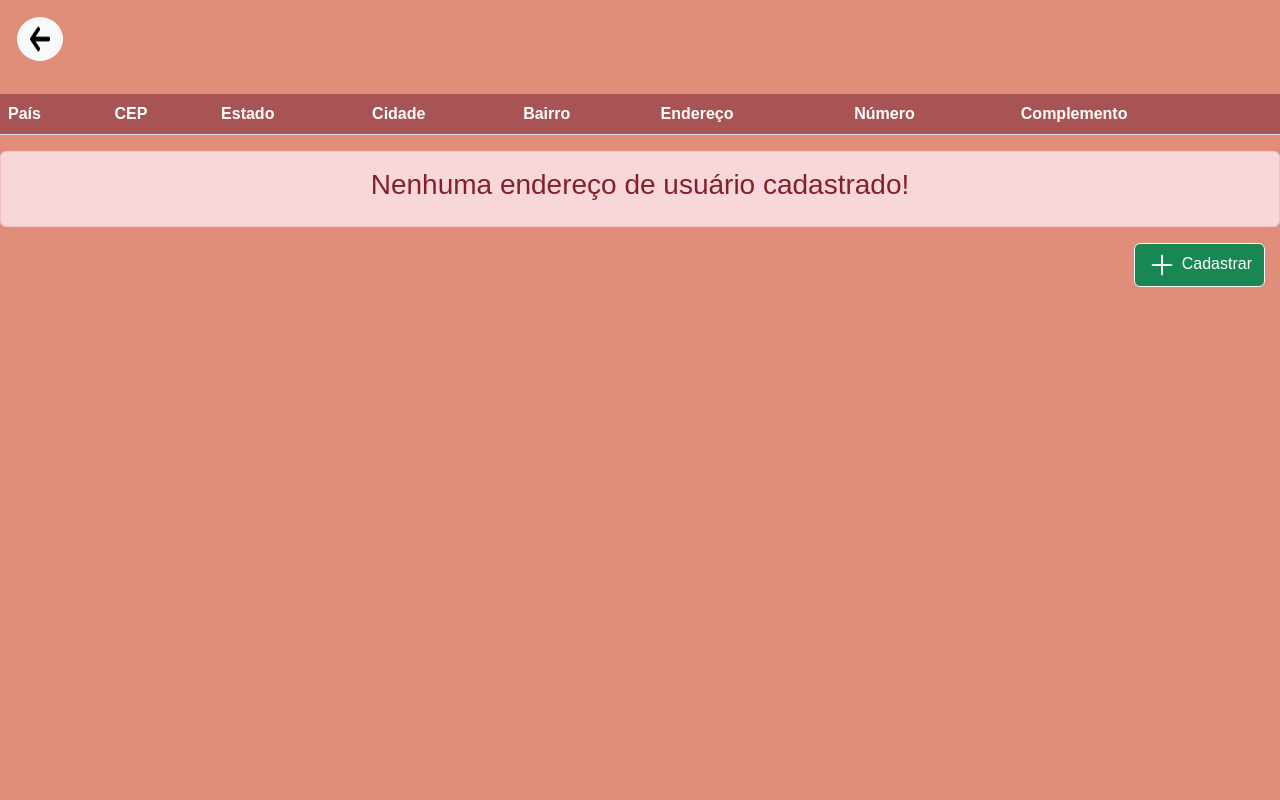
After one commit to JoseChacon01/emac_sis, a Django app: page /endereco/ in a window 1280 px wide. The commit adds this page. Run offline with Django 4.2, Linux system fonts and the light colour scheme; a user stored in the database is signed in; data comes from the database, SQL or seed files in the repository; lists and menus that the app fills with data are empty; parts of the project's set-up code (start-up, migrations or seed data) failed here and were passed over.

Commit message:
Crud endereço e adribuição aos devidos usuarios

```diff
--- a/core/models.py
+++ b/core/models.py
@@ -62,12 +62,17 @@ class Bairro(models.Model):
      cidade = models.ForeignKey(Cidade, on_delete=models.PROTECT)
 
 class Endereco(models.Model):
+    pais_nac = models.CharField('Pais_nac', max_length=120)
+    cep = models.IntegerField('CEP')
+    estado_nac = models.CharField('Estado_nac', max_length=120)
+    cidade_nac = models.CharField('Cidade_nac', max_length=120)
+    bairro_nac = models.CharField('Bairro_nac', max_length=80)
     cep = models.IntegerField('CEP')
     endereco = models.CharField('endereco', max_length=120)
     numero = models.IntegerField('Numero')
     complemento = models.CharField('Complemento', max_length=200, null=True)
     usuario = models.ForeignKey(Usuario, on_delete=models.PROTECT)
-    bairro = models.ForeignKey(Bairro, on_delete=models.PROTECT)
+
 
 
 
--- a/core/views.py
+++ b/core/views.py
@@ -9,9 +9,11 @@ from django.contrib.auth.forms import UserCreationForm #Registro: UserCreationFo
 from .forms import  CategoriaForm
 from django.contrib.auth.models import User
 from django.contrib import messages
-from .models import Categorias, Usuario
+from .models import Categorias, Usuario, Endereco
 from .forms import UsuarioForm
+from .forms import EnderecoForm
 #from .forms import UsuarioForm
+
 
 
 def detalhe_noticia (resquest):
@@ -138,6 +140,7 @@ def dados(request, id):
 
 
 #Categoria
+@login_required
 def listar_categoria(request):
     categoria = Categorias.objects.all()
     contexto = {
@@ -146,7 +149,7 @@ def listar_categoria(request):
     return render (request, 'categoria.html', contexto)
 
 
-
+@login_required
 def cadastrar_categoria(request):
     form = CategoriaForm(request.POST or None)
 
@@ -160,7 +163,7 @@ def cadastrar_categoria(request):
     return render(request, 'categoria_cadastrar.html', contexto)
 
 
-
+@login_required
 def editar_categoria(request, id): #EDITAR nome da categoria
     categoria = Categorias.objects.get(pk=id)
 
@@ -177,8 +180,63 @@ def editar_categoria(request, id): #EDITAR nome da categoria
     return render (request, 'categoria_cadastrar.html', contexto)
 
 
-
+@login_required
 def remover_categoria(request, id):
     categoria = Categorias.objects.get(pk=id)
     categoria.delete()
     return redirect('listar_categoria')
+
+
+
+
+
+
+
+
+#Endereçooo
+@login_required
+def listar_endereco(request):
+    endereco = Endereco.objects.filter(usuario=request.user)
+    contexto = {
+        'todos_endereco': endereco
+    }
+    return render (request, 'endereco.html', contexto)
+
+
+@login_required
+def cadastrar_endereco(request):
+    form = EnderecoForm(request.POST or None)
+    if form.is_valid():
+        endereco = form.save(commit=False)
+        endereco.usuario = request.user
+        endereco.save()
+        return redirect('listar_endereco')
+
+    contexto = {
+        'form_endereco': form
+    }
+    return render(request, 'endereco_cadastrar.html', contexto)
+
+
+@login_required
+def editar_endereco(request, id): #EDITAR nome da categoria
+    endereco = Endereco.objects.get(pk=id)
+
+    form = EnderecoForm(request.POST or None, instance=endereco)
+
+    if form.is_valid():
+        form.save()
+        return redirect('listar_endereco')
+
+    contexto = {
+        'form_endereco': form
+    }
+
+    return render (request, 'endereco_cadastrar.html', contexto)
+
+
+@login_required
+def remover_endereco(request, id):
+    endereco = Endereco.objects.get(pk=id)
+    endereco.delete()
+    return redirect('listar_endereco')
--- a/emac_sis/urls.py
+++ b/emac_sis/urls.py
@@ -18,6 +18,7 @@ from django.contrib import admin
 from django.urls import path
 from core.views import home, perfil, autenticacao, desconectar, cadastro_manual, registro, pagina_usuarios, dados, pesquisadores
 from core.views import listar_categoria, cadastrar_categoria, editar_categoria, remover_categoria
+from core.views import listar_endereco, cadastrar_endereco, editar_endereco, remover_endereco
 from core.views import noticias, detalhe_noticia
 
 urlpatterns = [
@@ -40,8 +41,15 @@ urlpatterns = [
     path('logout/', desconectar, name='logout'),
 
 
+
     path('categoria/', listar_categoria, name='listar_categoria'),#Categoria
     path('categoria_cadastrar/', cadastrar_categoria, name='cadastrar_categoria'),
     path('categoria_editar/<int:id>/', editar_categoria, name='editar_categoria'),
     path('categoria_remover/<int:id>/', remover_categoria, name='remover_categoria'),
+
+
+    path('endereco/', listar_endereco, name='listar_endereco'),#Endereço
+    path('endereco_cadastrar/', cadastrar_endereco, name='cadastrar_endereco'),
+    path('endereco_editar/<int:id>/', editar_endereco, name='editar_endereco'),
+    path('endereco_remover/<int:id>/', remover_endereco, name='remover_endereco'),
 ]
--- /dev/null
+++ b/templates/endereco.html
@@ -0,0 +1,93 @@
+{% load static %}
+
+<!DOCTYPE html>
+<html lang="en">
+<head>
+    <meta charset="UTF-8">
+    <meta http-equiv="X-UA-Compatible" content="IE=edge">
+    <meta name="viewport" content="width=device-width, initial-scale=1.0">
+    <title>EMAC - Endereço</title>
+    <link rel="shortcut icon" href="{% static 'img/logo2.png' %}" type="image/x-icon">
+    <link href="https://cdn.jsdelivr.net/npm/bootstrap@5.2.0/dist/css/bootstrap.min.css" rel="stylesheet" integrity="sha384-gH2yIJqKdNHPEq0n4Mqa/HGKIhSkIHeL5AyhkYV8i59U5AR6csBvApHHNl/vI1Bx" crossorigin="anonymous">
+    <style type="text/css">
+
+body {
+  padding: 0;
+  margin: 0;
+  height: 100vh;
+  width: 100%;
+  position: relative;
+  background-color: #E08E79;
+  background-size: cover;
+  background-repeat: repeat;
+  font-family: Arial, Helvetica, sans-serif;
+}
+        .center
+        {
+   text-align: right;
+        }
+        .cent
+        {
+   text-align: center;
+        }
+        .cor
+        {
+   color: aliceblue;
+        }
+        table{
+          background-color: rgb(168, 84, 84);
+        }
+        .btn-success{
+          margin-right: 15px;
+        }
+     </style>
+</head>
+<body>
+  <div class="alert" role="alert">
+    <a href="{% url 'perfil' %}">
+      <button type="button" class="btn btn-light rounded-circle">
+        <img src="/static/img/voltar.png" alt="" width="20px" height="30px">
+      </button>
+    </a>
+  </div>
+        <table class="table table-dar text-white table-hove">
+            <thead>
+              <tr>
+                <th scope="col">País</th>
+                <th scope="col">CEP</th>
+                <th scope="col">Estado</th>
+                <th scope="col">Cidade</th>
+                <th scope="col">Bairro</th>
+                <th scope="col">Endereço</th>
+                <th scope="col">Número</th>
+                <th scope="col">Complemento</th>
+              </tr>
+            </thead>
+
+            {% for endereco in todos_endereco %}
+            <tbody class="table-group-divider">
+              <tr>
+                <td>{{endereco.pais_nac}}</td>
+                <td>{{endereco.cep}}</td>
+                <td>{{endereco.estado_nac}}</td>
+                <td>{{endereco.cidade_nac}}</td>
+                <td>{{endereco.bairro_nac}}</td>
+                <td>{{endereco.endereco}}</td>
+                <td>{{endereco.numero}}</td>
+                <td>{{endereco.complemento}}</td>
+                <td><a href="{% url 'editar_endereco' endereco.id %}"><button type="button" class="btn btn-primary border-light">Editar</button></a></td>
+                <td><a href="{% url 'remover_endereco' endereco.id %}"><button type="button" class="btn btn-danger border-light">Excluir</button></a></td>
+              </tr>
+            </tbody>
+            {% empty %}
+          </table>
+
+          <div class="alert alert-danger" role="alert">
+            <h3 class="cent">Nenhuma endereço de usuário cadastrado!</h3>
+          </div>
+
+        {% endfor %}
+        <p class="center"><a href="{% url 'cadastrar_endereco' %}"><button type="button" class="btn btn-success border-light"><img src="/static/img/mais.png" alt="" width="30px" height="30px"> Cadastrar</button></a></p>
+        <script src="https://cdn.jsdelivr.net/npm/bootstrap@5.2.0/dist/js/bootstrap.bundle.min.js" integrity="sha384-A3rJD856KowSb7dwlZdYEkO39Gagi7vIsF0jrRAoQmDKKtQBHUuLZ9AsSv4jD4Xa" crossorigin="anonymous"></script>
+</body>
+</html>
--- a/templates/index.html
+++ b/templates/index.html
@@ -129,7 +129,7 @@
                 <img src="../static/img/grupo_emac.jpeg" class="d-block w-100 h-50" alt="img-1">
                 <div class="carousel-caption d-none d-md-block">
                   <h3>Equipe Emac</h3>
-                  <button class="custom-btn btn-1">Detalhes</button>
+                  <button class="custom-btn btn-1"><a href="{% url 'pesquisadores' %}" class="nav-link text-white">Detalhes</a></button>
                 </div>
               </div>
 
--- a/templates/perfil.html
+++ b/templates/perfil.html
@@ -21,6 +21,7 @@
     <p><a href="{% url 'logout' %}">Sair</a></p>
 
     <p><a href="{% url 'dados' user.id %}">Alterar dados</a></p>
+    <p><a href="{% url 'listar_endereco' %}">Endereço</a></p>
 
     {% if perms.core.Administrador %}
     <p><a href="{% url 'listar_categoria' %}">Listar categorias</a></p>
```
Also changed, not shown: core/forms.py (+13 -0 lines), templates/endereco_cadastrar.html (added, +94 -0 lines), core/migrations/0003_remove_endereco_bairro.py (added), core/migrations/0004_endereco_bairro_nac_endereco_cidade_nac_and_more.py (added), db.sqlite3, static/img/mais.png (added), static/img/voltar.png (added).
